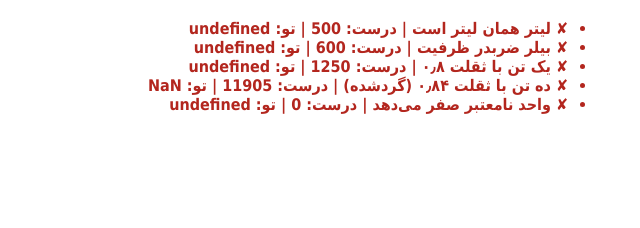
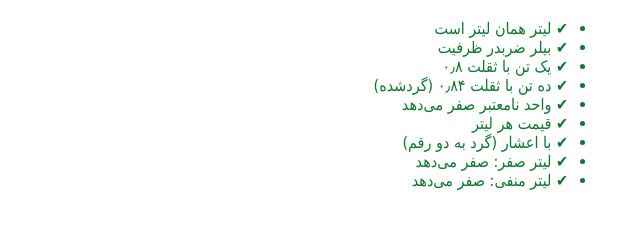
Before and after one commit to nematnadery/Nadery-s-Feul-Shop, a plain HTML site: page test.html in a window 1280 px wide. Shown: the part 94-322 px from the top of the page, without its empty margins (640-1280 px from the left). Drawn offline with Linux system fonts and the light colour scheme.

Commit message:
Add toLiters and costPerLiter with tests

```diff
--- a/logic.js
+++ b/logic.js
@@ -1,3 +1,34 @@
+// تابع‌های حسابی (بدون کار با صفحه: فقط عدد می‌گیرند و عدد برمی‌گردانند)
+
+// مقدار خرید را به لیتر تبدیل می‌کند
+// unit: 'ton' یا 'bilar' یا 'liter'
+// qty: مقداری که کاربر نوشته
+// density: ثقلت دسته (کیلوگرم در هر لیتر)
+// bilarCapacity: یک بیلر چند لیتر است
 function toLiters(unit, qty, density, bilarCapacity) {
+    switch (unit) {
+        case 'liter':
+            return qty                       // همان لیتر است
 
+        case 'bilar':
+            return qty * bilarCapacity       // تعداد بیلر × ظرفیت هر بیلر
+
+        case 'ton':
+            return qty * 1000 / density      // تن را کیلوگرم کن، بر ثقلت تقسیم کن
+
+        default:
+            return 0                         // واحد ناشناخته
+    }
 }
+
+// قیمت هر لیتر را حساب می‌کند
+// totalPrice: قیمت کل خرید (افغانی)
+// liters: معادل لیتر
+function costPerLiter(totalPrice, liters) {
+    // اگر لیتر صفر یا منفی است، تقسیم نکن (جلوگیری از Infinity)
+    if (liters <= 0) {
+        return 0
+    }
+
+    return totalPrice / liters
+}
--- a/test.html
+++ b/test.html
@@ -34,6 +34,11 @@
     check('یک تن با ثقلت ۰٫۸', toLiters('ton', 1, 0.8, 200), 1250)
     check('ده تن با ثقلت ۰٫۸۴ (گرد‌شده)', Math.round(toLiters('ton', 10, 0.84, 200)), 11905)
     check('واحد نامعتبر صفر می‌دهد', toLiters('gallon', 5, 0.84, 200), 0)
+        // costPerLiter(قیمت کل، لیتر)
+    check('قیمت هر لیتر', costPerLiter(1100000, 10000), 110)
+    check('با اعشار (گرد به دو رقم)', Math.round(costPerLiter(1000, 3) * 100) / 100, 333.33)
+    check('لیتر صفر: صفر می‌دهد', costPerLiter(5000, 0), 0)
+    check('لیتر منفی: صفر می‌دهد', costPerLiter(5000, -10), 0)
   </script>
 </body>
 </html>
```
